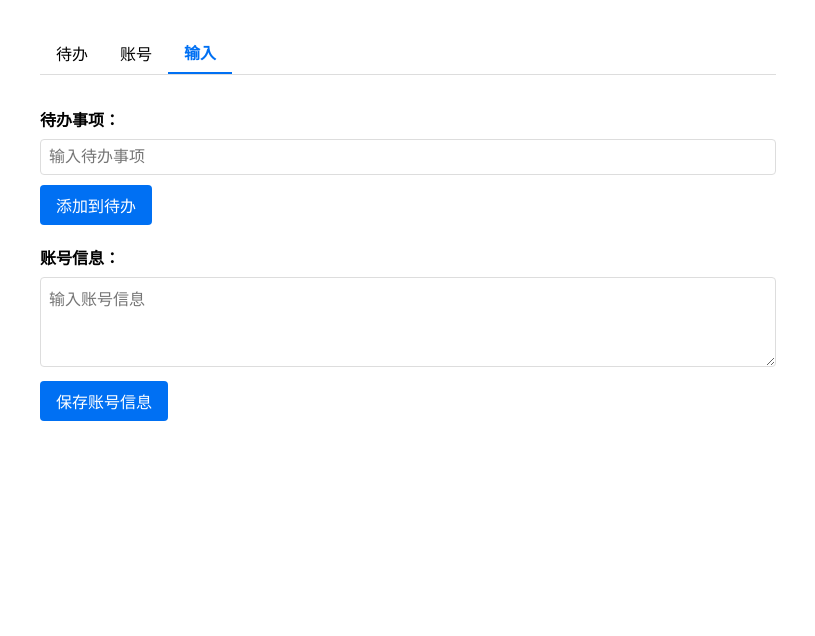
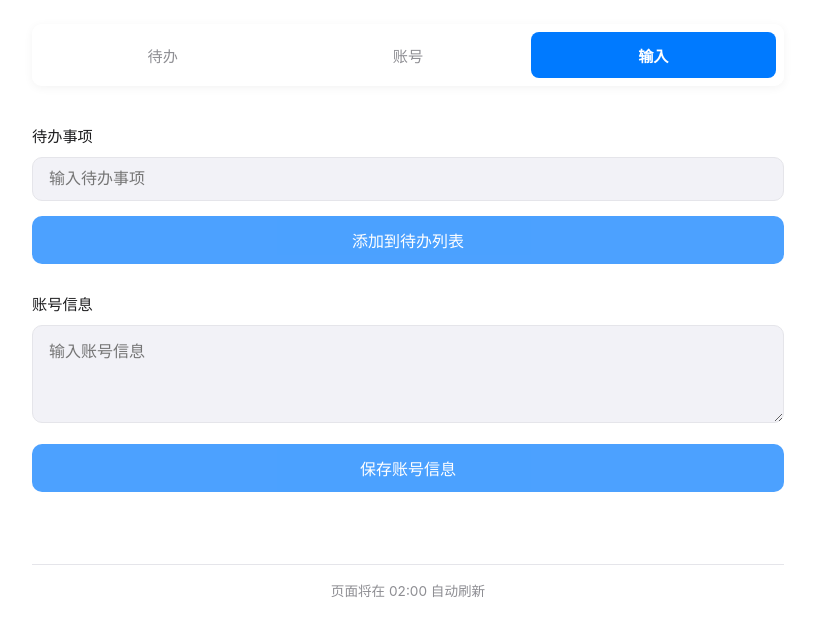
Before and after one commit to duzhaoo/TVAPP, a Next.js app: page / in a window 1280 px wide. Both pictures are taken after a click on the button "输入". Shown: the top 636 px of the page, without its empty margins (232-1047 px from the left). Built offline with nearby package versions, Linux system fonts and the light colour scheme.

Commit message:
Add files via upload

```diff
--- a/pages/index.js
+++ b/pages/index.js
@@ -137,16 +137,30 @@ export default function Home() {
     }
   };
 
+  // 格式化时间
+  const formatDate = (date) => {
+    return date.toLocaleString('zh-CN', {
+      hour: '2-digit',
+      minute: '2-digit',
+      hour12: false
+    });
+  };
+
   // 渲染标签页内容
   const renderTabContent = () => {
     // 显示加载状态
     if (loading) {
-      return <p>加载中...</p>;
+      return (
+        <div className="loading">
+          <div className="loading-spinner"></div>
+          <span>正在加载数据...</span>
+        </div>
+      );
     }
 
     // 显示错误信息
     if (error) {
-      return <p style={{ color: 'red' }}>{error}</p>;
+      return <div className="error">{error}</div>;
     }
 
     switch (activeTab) {
@@ -154,7 +168,13 @@ export default function Home() {
         return (
           <div>
             {todoItems.length === 0 ? (
-              <p>暂无待办事项</p>
+              <div className="empty-state">
+                <svg width="40" height="40" viewBox="0 0 24 24" fill="none" xmlns="http://www.w3.org/2000/svg">
+                  <path d="M9 5H7C5.89543 5 5 5.89543 5 7V19C5 20.1046 5.89543 21 7 21H17C18.1046 21 19 20.1046 19 19V7C19 5.89543 18.1046 5 17 5H15" stroke="#8E8E93" strokeWidth="1.5" strokeLinecap="round" strokeLinejoin="round"/>
+                  <path d="M9 5C9 3.89543 9.89543 3 11 3H13C14.1046 3 15 3.89543 15 5C15 6.10457 14.1046 7 13 7H11C9.89543 7 9 6.10457 9 5Z" stroke="#8E8E93" strokeWidth="1.5" strokeLinecap="round" strokeLinejoin="round"/>
+                </svg>
+                <p style={{ marginTop: '10px' }}>暂无待办事项</p>
+              </div>
             ) : (
               <div>
                 {todoItems.map((item, index) => (
@@ -172,7 +192,13 @@ export default function Home() {
             {accountInfo ? (
               <div className="item">{accountInfo}</div>
             ) : (
-              <p>暂无账号信息</p>
+              <div className="empty-state">
+                <svg width="40" height="40" viewBox="0 0 24 24" fill="none" xmlns="http://www.w3.org/2000/svg">
+                  <path d="M12 15C15.3137 15 18 12.3137 18 9C18 5.68629 15.3137 3 12 3C8.68629 3 6 5.68629 6 9C6 12.3137 8.68629 15 12 15Z" stroke="#8E8E93" strokeWidth="1.5" strokeLinecap="round" strokeLinejoin="round"/>
+                  <path d="M2.90625 20.2491C3.82834 18.6531 5.1542 17.3278 6.75064 16.4064C8.34708 15.485 10.1579 15 12.0011 15C13.8444 15 15.6552 15.4851 17.2516 16.4066C18.848 17.3281 20.1738 18.6533 21.0959 20.2494" stroke="#8E8E93" strokeWidth="1.5" strokeLinecap="round" strokeLinejoin="round"/>
+                </svg>
+                <p style={{ marginTop: '10px' }}>暂无账号信息</p>
+              </div>
             )}
           </div>
         );
@@ -181,7 +207,7 @@ export default function Home() {
           <div>
             <div className="input-group">
               <form onSubmit={handleTodoSubmit}>
-                <label>待办事项：</label>
+                <label>待办事项</label>
                 <input
                   type="text"
                   value={todoInput}
@@ -192,16 +218,16 @@ export default function Home() {
                 <button
                   type="submit"
                   className="button"
-                  style={{ marginTop: '10px' }}
-                  disabled={loading}
+                  style={{ marginTop: '15px' }}
+                  disabled={loading || !todoInput.trim()}
                 >
-                  添加到待办
+                  添加到待办列表
                 </button>
               </form>
             </div>
-            <div className="input-group" style={{ marginTop: '20px' }}>
+            <div className="input-group" style={{ marginTop: '30px' }}>
               <form onSubmit={handleAccountSubmit}>
-                <label>账号信息：</label>
+                <label>账号信息</label>
                 <textarea
                   value={accountInput}
                   onChange={(e) => setAccountInput(e.target.value)}
@@ -212,8 +238,8 @@ export default function Home() {
                 <button
                   type="submit"
                   className="button"
-                  style={{ marginTop: '10px' }}
-                  disabled={loading}
+                  style={{ marginTop: '15px' }}
+                  disabled={loading || !accountInput.trim()}
                 >
                   保存账号信息
                 </button>
@@ -231,6 +257,7 @@ export default function Home() {
       <Head>
         <title>简易标签页应用</title>
         <meta name="description" content="一个简单的标签页应用" />
+        <meta name="viewport" content="width=device-width, initial-scale=1, maximum-scale=1" />
         <link rel="icon" href="/favicon.ico" />
       </Head>
 
@@ -253,6 +280,13 @@ export default function Home() {
         <div className="tab-content">
           {renderTabContent()}
         </div>
+
+        {/* 下一次刷新信息 */}
+        {nextRefreshTime && (
+          <div className="refresh-info">
+            页面将在 {formatDate(nextRefreshTime)} 自动刷新
+          </div>
+        )}
       </main>
     </div>
   );
--- a/styles/globals.css
+++ b/styles/globals.css
@@ -4,80 +4,223 @@
   margin: 0;
 }
 
+:root {
+  --apple-blue: #007AFF;
+  --apple-gray: #8E8E93;
+  --apple-light-gray: #F2F2F7;
+  --apple-border: #E5E5EA;
+  --apple-text: #1D1D1F;
+  --apple-success: #34C759;
+  --apple-danger: #FF3B30;
+  --apple-shadow: rgba(0, 0, 0, 0.05);
+  --apple-radius: 10px;
+  --apple-transition: all 0.2s ease;
+}
+
 html,
 body {
   max-width: 100vw;
   overflow-x: hidden;
-  font-family: -apple-system, BlinkMacSystemFont, Segoe UI, Roboto, Oxygen,
-    Ubuntu, Cantarell, Fira Sans, Droid Sans, Helvetica Neue, sans-serif;
+  font-family: -apple-system, BlinkMacSystemFont, 'SF Pro Text', 'SF Pro Display', system-ui, sans-serif;
+  background-color: #FFFFFF;
+  color: var(--apple-text);
+  line-height: 1.5;
+  -webkit-font-smoothing: antialiased;
 }
 
 .container {
-  padding: 2rem;
+  padding: 1.5rem;
   max-width: 800px;
   margin: 0 auto;
+  background-color: #FFFFFF;
+  min-height: 100vh;
 }
 
+/* 标签页导航 */
 .tabs {
   display: flex;
-  border-bottom: 1px solid #ddd;
-  margin-bottom: 1rem;
+  justify-content: space-around;
+  background-color: rgba(255, 255, 255, 0.8);
+  backdrop-filter: blur(10px);
+  -webkit-backdrop-filter: blur(10px);
+  border-radius: var(--apple-radius);
+  box-shadow: 0 2px 10px var(--apple-shadow);
+  margin-bottom: 1.5rem;
+  padding: 0.5rem;
+  position: sticky;
+  top: 1rem;
+  z-index: 100;
 }
 
 .tab {
-  padding: 0.5rem 1rem;
+  padding: 0.75rem 1.25rem;
   cursor: pointer;
   border: none;
   background: none;
-  font-size: 1rem;
+  font-size: 0.95rem;
+  font-weight: 500;
+  color: var(--apple-gray);
+  border-radius: 8px;
+  transition: var(--apple-transition);
+  flex: 1;
+  text-align: center;
+}
+
+.tab:hover {
+  background-color: rgba(0, 122, 255, 0.05);
 }
 
 .tab.active {
-  border-bottom: 2px solid #0070f3;
-  color: #0070f3;
-  font-weight: bold;
+  background-color: var(--apple-blue);
+  color: white;
+  font-weight: 600;
 }
 
+.tab:disabled {
+  opacity: 0.5;
+  cursor: not-allowed;
+}
+
+/* 内容区域 */
 .tab-content {
   padding: 1rem 0;
+  animation: fadeIn 0.3s ease;
 }
 
+@keyframes fadeIn {
+  from { opacity: 0; transform: translateY(5px); }
+  to { opacity: 1; transform: translateY(0); }
+}
+
+/* 输入组件 */
 .input-group {
-  margin-bottom: 1rem;
+  margin-bottom: 1.5rem;
 }
 
 .input-group label {
   display: block;
   margin-bottom: 0.5rem;
-  font-weight: bold;
+  font-weight: 500;
+  font-size: 0.95rem;
+  color: var(--apple-text);
 }
 
 .input-group input,
 .input-group textarea {
   width: 100%;
-  padding: 0.5rem;
-  border: 1px solid #ddd;
-  border-radius: 4px;
+  padding: 0.75rem 1rem;
+  border: 1px solid var(--apple-border);
+  border-radius: var(--apple-radius);
   font-size: 1rem;
+  transition: var(--apple-transition);
+  background-color: var(--apple-light-gray);
 }
 
+.input-group input:focus,
+.input-group textarea:focus {
+  outline: none;
+  border-color: var(--apple-blue);
+  box-shadow: 0 0 0 2px rgba(0, 122, 255, 0.2);
+  background-color: #FFFFFF;
+}
+
+.input-group input:disabled,
+.input-group textarea:disabled {
+  opacity: 0.7;
+  cursor: not-allowed;
+}
+
+/* 按钮 */
 .button {
-  background-color: #0070f3;
+  background-color: var(--apple-blue);
   color: white;
   border: none;
-  padding: 0.5rem 1rem;
-  border-radius: 4px;
+  padding: 0.75rem 1.25rem;
+  border-radius: var(--apple-radius);
   cursor: pointer;
   font-size: 1rem;
+  font-weight: 500;
+  transition: var(--apple-transition);
+  width: 100%;
 }
 
 .button:hover {
-  background-color: #0051a8;
+  background-color: #0062CC;
+  transform: translateY(-1px);
+  box-shadow: 0 2px 5px var(--apple-shadow);
 }
 
+.button:active {
+  transform: translateY(0);
+}
+
+.button:disabled {
+  opacity: 0.7;
+  cursor: not-allowed;
+}
+
+/* 列表项 */
 .item {
+  padding: 1rem 1.25rem;
+  margin-bottom: 0.75rem;
+  border: 1px solid var(--apple-border);
+  border-radius: var(--apple-radius);
+  background-color: #FFFFFF;
+  box-shadow: 0 1px 3px var(--apple-shadow);
+  transition: var(--apple-transition);
+}
+
+.item:hover {
+  transform: translateY(-2px);
+  box-shadow: 0 3px 6px var(--apple-shadow);
+}
+
+/* 加载状态 */
+.loading {
+  display: flex;
+  justify-content: center;
+  align-items: center;
+  padding: 2rem 0;
+  color: var(--apple-gray);
+}
+
+.loading-spinner {
+  border: 3px solid var(--apple-light-gray);
+  border-top: 3px solid var(--apple-blue);
+  border-radius: 50%;
+  width: 24px;
+  height: 24px;
+  animation: spin 1s linear infinite;
+  margin-right: 0.5rem;
+}
+
+@keyframes spin {
+  0% { transform: rotate(0deg); }
+  100% { transform: rotate(360deg); }
+}
+
+/* 错误信息 */
+.error {
+  color: var(--apple-danger);
   padding: 1rem;
-  margin-bottom: 0.5rem;
-  border: 1px solid #ddd;
-  border-radius: 4px;
+  border-radius: var(--apple-radius);
+  background-color: rgba(255, 59, 48, 0.1);
+  margin-bottom: 1rem;
 }
+
+/* 空状态 */
+.empty-state {
+  text-align: center;
+  padding: 2rem 0;
+  color: var(--apple-gray);
+}
+
+/* 下一次刷新信息 */
+.refresh-info {
+  text-align: center;
+  font-size: 0.85rem;
+  color: var(--apple-gray);
+  margin-top: 2rem;
+  padding-top: 1rem;
+  border-top: 1px solid var(--apple-border);
+}
```
